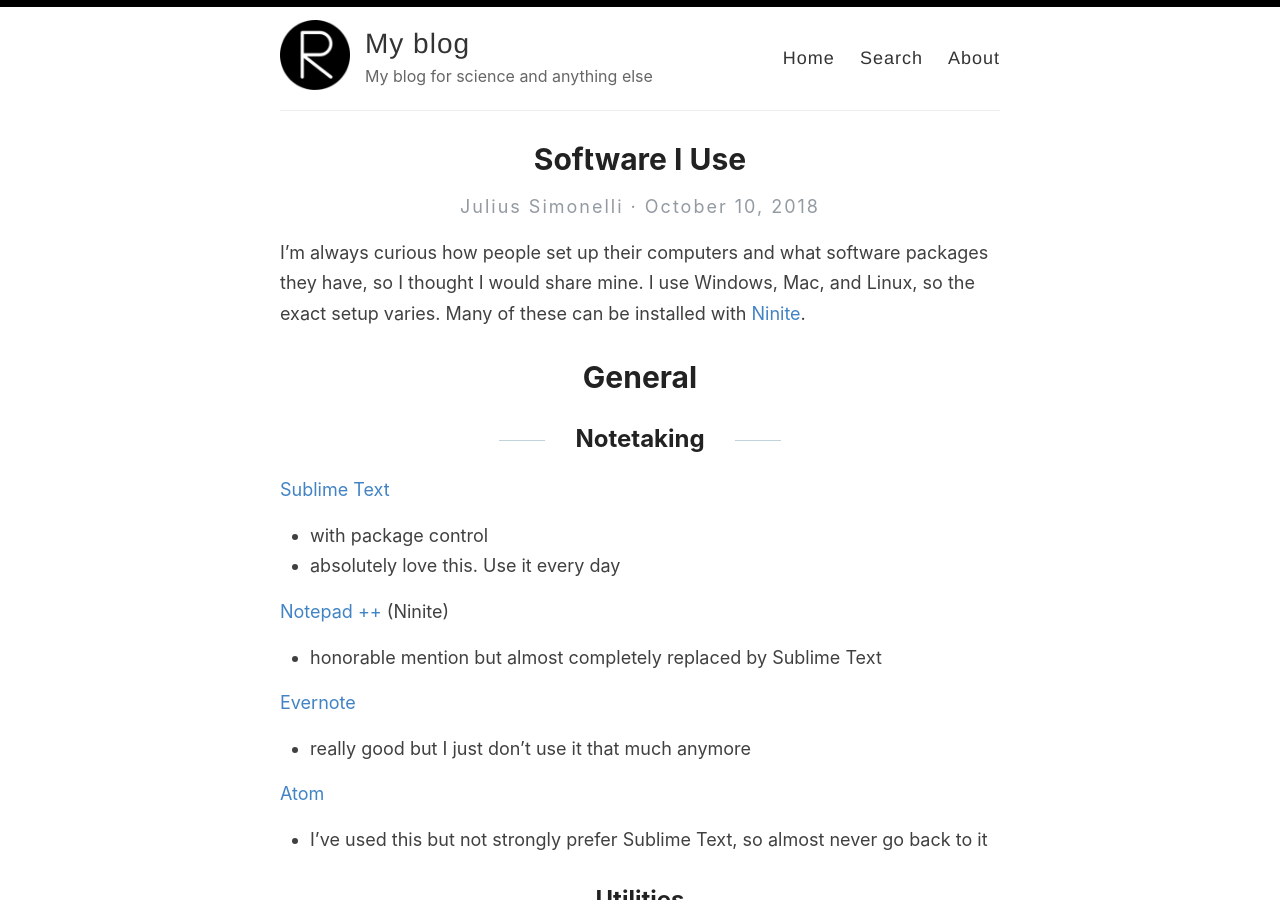
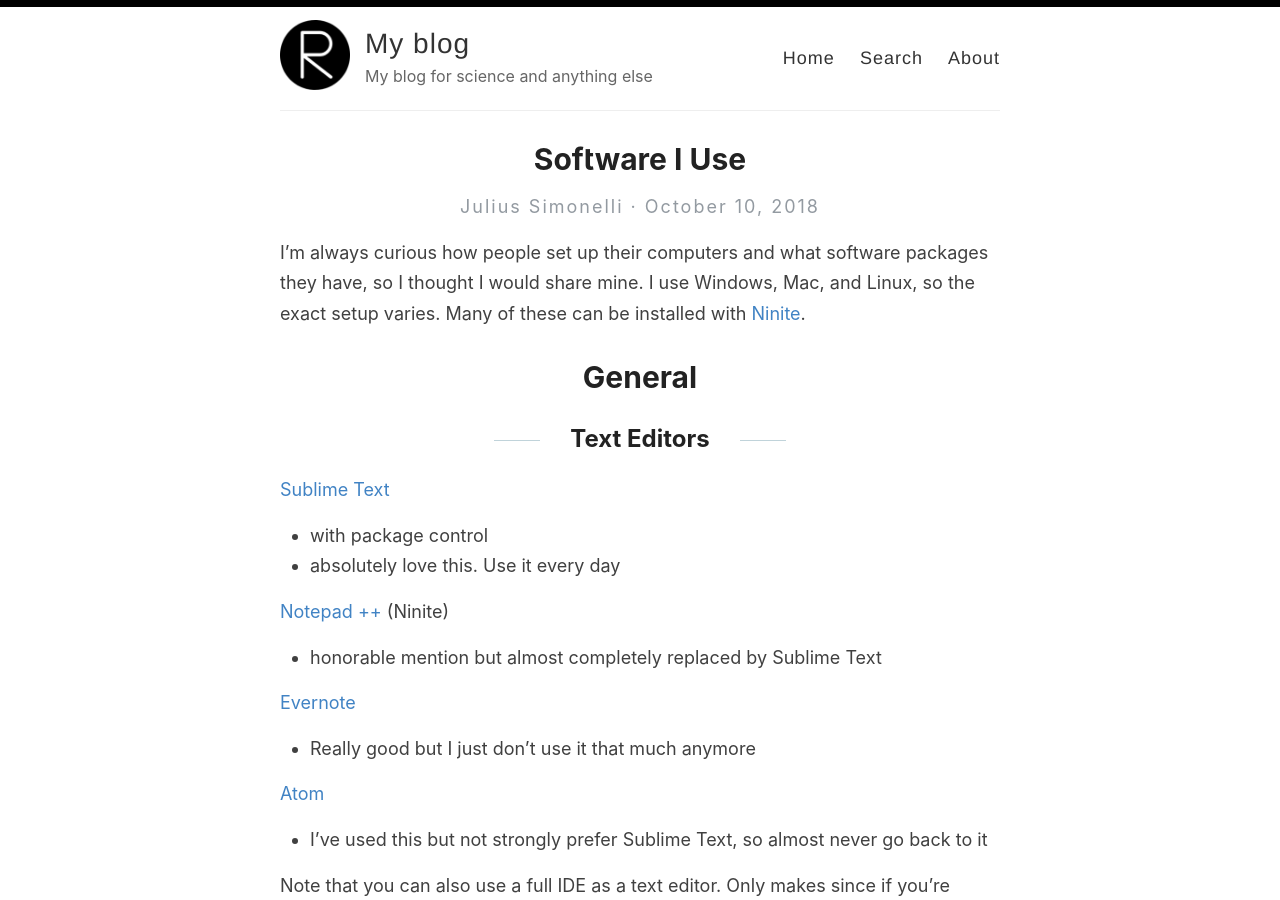
Before and after one commit to jss367/blog, a Jekyll site: the page built from _posts/2018-10-10-Software-I-Use.md, in a window 1280 px wide and 900 px high. Built offline with Jekyll 4.4.1, drawn with Linux system fonts in a browser that asks for light colours; some of the changed text lies outside the part shown.

Commit message:
Update 2018-10-10-Software-I-Use.md

```diff
--- a/_posts/2018-10-10-Software-I-Use.md
+++ b/_posts/2018-10-10-Software-I-Use.md
@@ -9,7 +9,7 @@ I'm always curious how people set up their computers and what software packages
 
 # General
 
-## Notetaking
+## Text Editors
 [Sublime Text](https://www.sublimetext.com/)
 * with package control
 * absolutely love this. Use it every day
@@ -18,10 +18,12 @@ I'm always curious how people set up their computers and what software packages
 * honorable mention but almost completely replaced by Sublime Text
 
 [Evernote](https://evernote.com/)
-* really good but I just don't use it that much anymore
+* Really good but I just don't use it that much anymore
 
 [Atom](https://atom.io/)
 * I've used this but not strongly prefer Sublime Text, so almost never go back to it
+
+Note that you can also use a full IDE as a text editor. Only makes since if you're already using one though.
 
 ## Utilities
 
```
